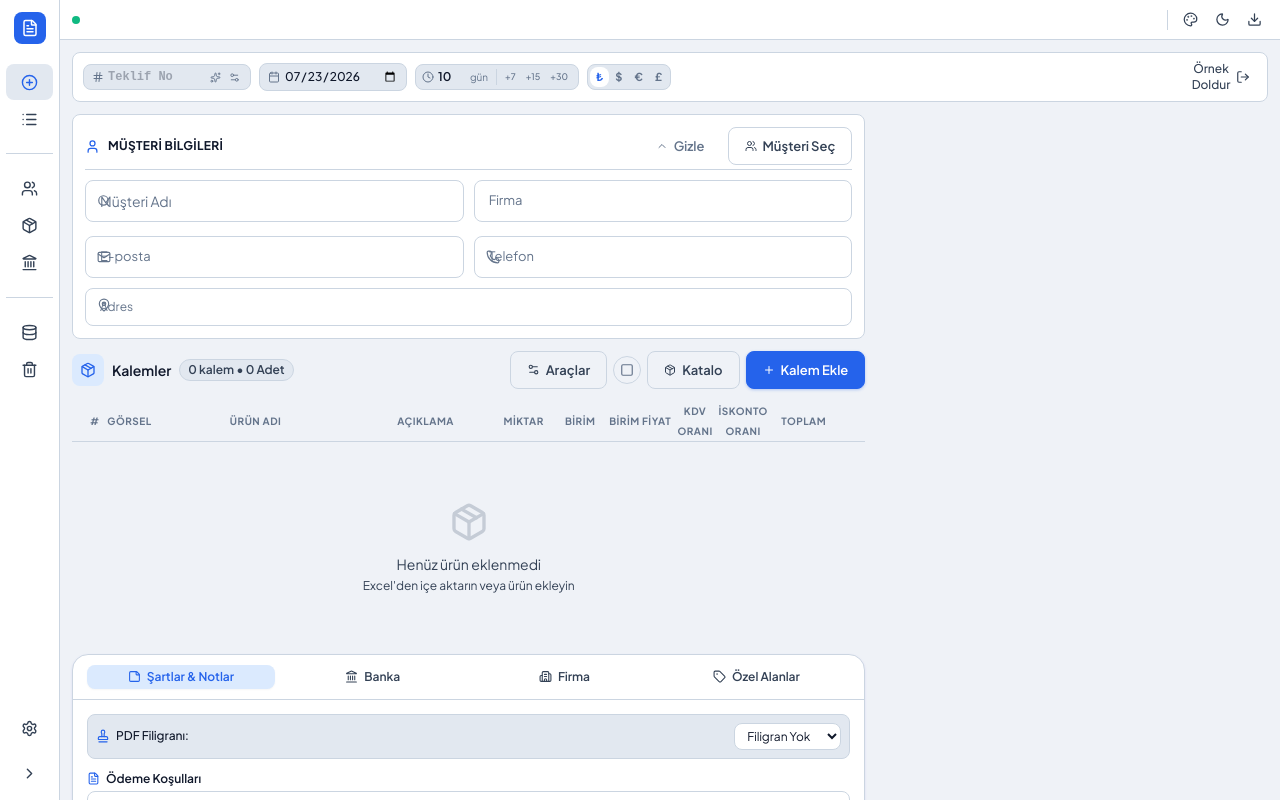
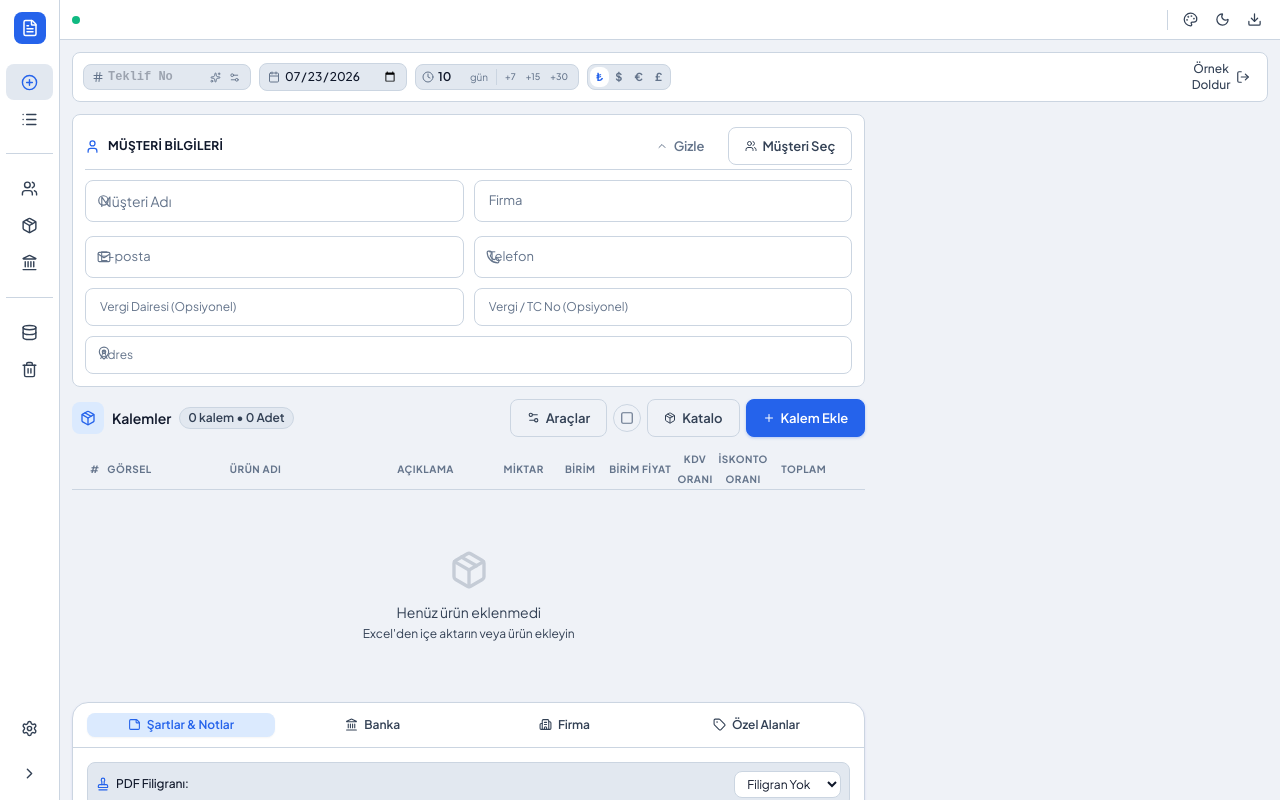
Before and after one commit to WinierKingYT/Fiyat-Teklif-Formu, a React (Vite) app: page / in a window 1280 px wide. Both pictures are taken after a click on the button "Teklif Detayları". Built offline with nearby package versions, Linux system fonts and the light colour scheme.

Commit message:
feat: keep customer name and company primary, auto-collapse empty optional details

```diff
--- a/src/components/CustomerInfoForm.tsx
+++ b/src/components/CustomerInfoForm.tsx
@@ -36,7 +36,17 @@ const CustomerInfoForm: React.FC<CustomerInfoFormProps> = ({ data, onChange, onS
   const [recentCustomers, setRecentCustomers] = useState<CustomerData[]>([]);
   const [showDropdown, setShowDropdown] = useState(false);
   const [searchIndex, setSearchIndex] = useState(-1);
-  const [showDetails, setShowDetails] = useState(false);
+
+  const hasOptionalData = Boolean(
+    (data.email && data.email.trim().length > 0) ||
+    (data.phone && data.phone.trim().length > 0) ||
+    (data.address && data.address.trim().length > 0) ||
+    (data.taxOffice && data.taxOffice.trim().length > 0) ||
+    (data.taxNumber && data.taxNumber.trim().length > 0)
+  );
+  const [manualShowDetails, setManualShowDetails] = useState<boolean | null>(null);
+  const showDetails = manualShowDetails !== null ? manualShowDetails : hasOptionalData;
+
   const searchRef = useRef<HTMLDivElement>(null);
   const inputRef = useRef<HTMLInputElement>(null);
 
@@ -176,10 +186,10 @@ const CustomerInfoForm: React.FC<CustomerInfoFormProps> = ({ data, onChange, onS
           <button
             type="button"
             className="btn btn-ghost btn-xs text-[var(--color-text-secondary)]"
-            onClick={() => setShowDetails(!showDetails)}
+            onClick={() => setManualShowDetails(!showDetails)}
           >
             {showDetails ? <ChevronUp size={12} /> : <ChevronDown size={12} />}
-            <span>{showDetails ? (t('hide') || 'Gizle') : (t('details') || 'Detaylar')}</span>
+            <span>{showDetails ? (t('hide') || 'Gizle') : (t('details') || '+ Ek Bilgiler')}</span>
           </button>
           <button type="button" className="btn btn-outline btn-xs" onClick={onSelectCustomer}>
             <Users size={12} />
@@ -315,6 +325,24 @@ const CustomerInfoForm: React.FC<CustomerInfoFormProps> = ({ data, onChange, onS
                 onChange={handleChange}
               />
             </div>
+            <div className="grid grid-cols-1 md:grid-cols-2 gap-2.5">
+              <input
+                id="customerTaxOffice"
+                name="taxOffice"
+                value={data.taxOffice || ''}
+                placeholder="Vergi Dairesi (Opsiyonel)"
+                onChange={(e) => onChange('taxOffice', e.target.value)}
+                className="form-control text-xs py-1.5"
+              />
+              <input
+                id="customerTaxNumber"
+                name="taxNumber"
+                value={data.taxNumber || ''}
+                placeholder="Vergi / TC No (Opsiyonel)"
+                onChange={(e) => onChange('taxNumber', e.target.value)}
+                className="form-control text-xs py-1.5"
+              />
+            </div>
             <div className="relative">
               <MapPin size={14} className="absolute left-3 top-2.5 text-[var(--color-text-muted)] pointer-events-none" />
               <input
```
